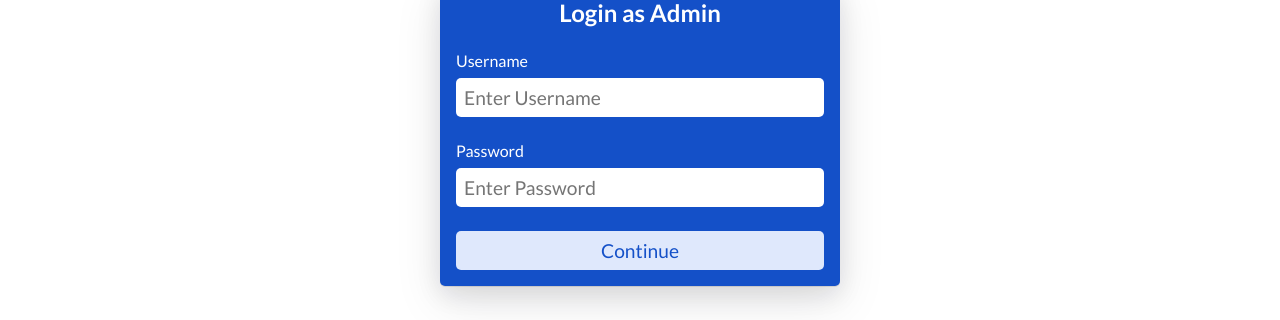
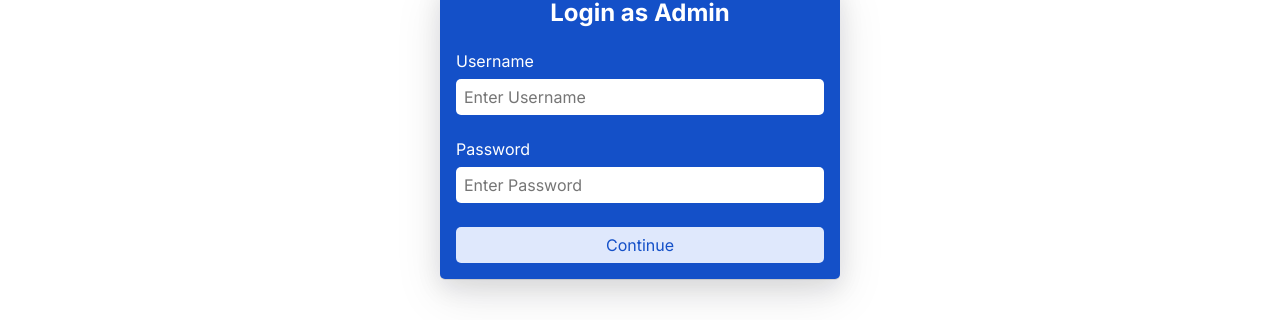
Before and after one commit to MikeyOnyedika/miniCMS, a React (Vite) app in the folder adminFrontend/: page /login in a window 1280 px wide. Shown: the part 121-441 px from the top of the page. Built offline with nearby package versions, Linux system fonts and the light colour scheme; no server answers.

Commit message:
changing fontfamily from Lato to Inter

```diff
--- a/adminFrontend/src/App.css
+++ b/adminFrontend/src/App.css
@@ -1,4 +1,4 @@
-@import url('https://fonts.googleapis.com/css2?family=Lato:wght@400;700&display=swap');
+@import url('https://fonts.googleapis.com/css2?family=Inter:wght@400;700&display=swap');
 
 * {
     margin: 0;
@@ -10,7 +10,8 @@
     display: flex;
     width: 100vw;
     height: 100vh;
-    font-family: 'Lato', sans-serif;
+    font-family: 'Inter', sans-serif;
+    ;
     font-weight: var(--fw-regular);
     overflow: hidden;
 }
@@ -107,9 +108,11 @@
 
 input,
 button,
-textarea {
-    font-family: 'Lato', sans-serif;
-    font-size: 1.2rem;
+textarea,
+select {
+    font-family: 'Inter', sans-serif;
+    ;
+    font-size: 1rem;
     border-radius: 5px;
     border: none;
     transition: all 200ms ease-in-out;
--- a/adminFrontend/src/components/StatusMessage/index.jsx
+++ b/adminFrontend/src/components/StatusMessage/index.jsx
@@ -1,6 +1,6 @@
 import React from "react";
 import Styles from "./styles.module.css";
-import { RequestState } from "../../utils/httpConsts";
+import { RequestState } from "../../utils/consts";
 
 function StatusMessage({ status, message }) {
   console.log("status: ", status, "   message: ", message)
--- a/adminFrontend/src/hooks/useCollectionsContents.js
+++ b/adminFrontend/src/hooks/useCollectionsContents.js
@@ -1,6 +1,6 @@
 import { useReducer } from "react";
 import { useFetch } from "./useFetch";
-import { RequestState } from '../utils/httpConsts'
+import { RequestState } from '../utils/consts'
 import { useAuthContext } from '../contexts/AuthProvider'
 
 const initialStatusState = {
--- a/adminFrontend/src/hooks/useFetch.js
+++ b/adminFrontend/src/hooks/useFetch.js
@@ -1,5 +1,5 @@
 import { useState } from 'react'
-import { ResponseType } from '../utils/httpConsts'
+import { ResponseType } from '../utils/consts'
 
 export const useFetch = ({ requestURL, authToken }) => {
 
--- a/adminFrontend/src/hooks/useUserCollections.js
+++ b/adminFrontend/src/hooks/useUserCollections.js
@@ -1,5 +1,5 @@
 import { useFetch } from './useFetch'
-import { RequestState } from '../utils/httpConsts'
+import { RequestState } from '../utils/consts'
 import { useReducer } from "react"
 import { useAuthContext } from '../contexts/AuthProvider'
 
--- a/adminFrontend/src/pages/Login.jsx
+++ b/adminFrontend/src/pages/Login.jsx
@@ -2,7 +2,7 @@
 import { useState, useEffect } from 'react';
 import { useAuthContext } from '../contexts/AuthProvider';
 import { useUserContentContext } from '../contexts/UserContentProvider';
-import { RequestState } from '../utils/httpConsts';
+import { RequestState } from '../utils/consts';
 
 
 const BTN_STATE = {
```
Also changed, not shown: adminFrontend/src/utils/consts.js (renamed from adminFrontend/src/utils/httpConsts.js).
